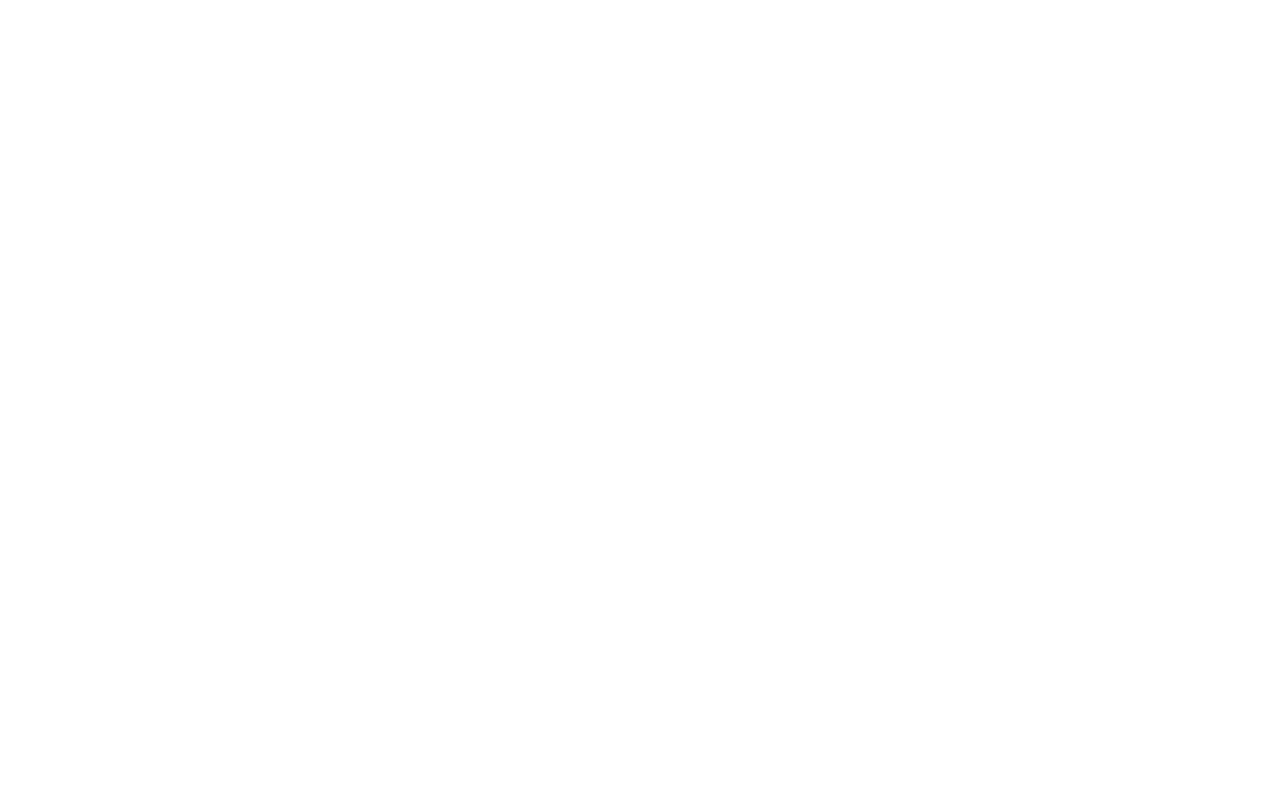
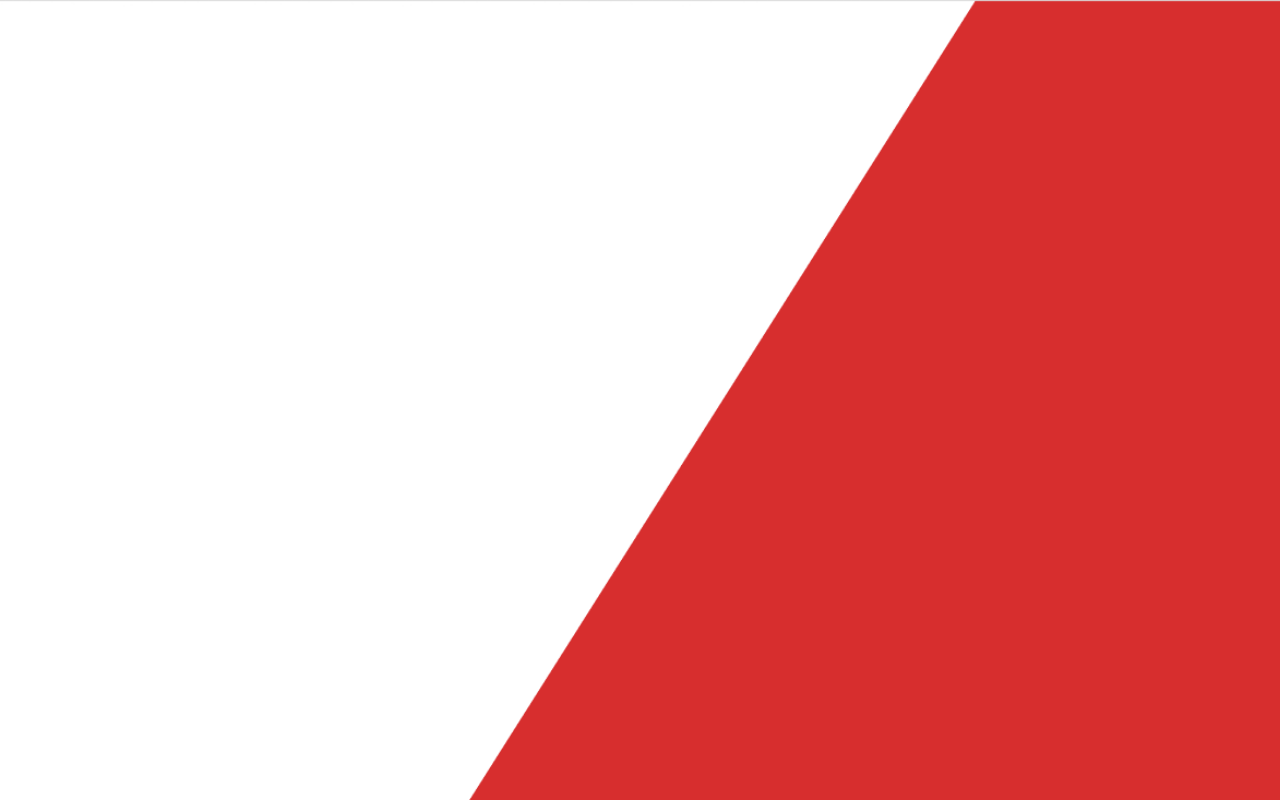
Before and after one commit to osagieomigie/elsabor, a React (Create React App) app in the folder frontend/: page /background in a window 1280 px wide. Built offline with nearby package versions, Linux system fonts and the light colour scheme.

Commit message:
Added background component

```diff
--- a/frontend/src/App.css
+++ b/frontend/src/App.css
@@ -1,10 +1,34 @@
 .App {
   text-align: center;
+  height: 100vh;
+  background-size: cover;
+  background-repeat: no-repeat;
+  background-position: top center;
 }
 
 .App-logo {
   height: 40vmin;
   pointer-events: none;
+}
+
+.App-content {
+  height: 100%;
+  display: flex;
+  flex-direction: column;
+  justify-content: flex-start;
+  align-items: center;
+  padding: 40px;
+}
+
+@media (min-width: 650px ) {
+  .App {
+      background-position: center center;
+  }
+
+  .App-content {
+      align-items: flex-end;
+      justify-content: center;
+  }
 }
 
 @media (prefers-reduced-motion: no-preference) {
--- a/frontend/src/App.js
+++ b/frontend/src/App.js
@@ -3,13 +3,15 @@
 import LoginForm from "./components/loginForm.js";
 import RegistrationForm from "./components/registrationForm.js";
 import DealTile from "./components/dealTile.js";
+import Background from "./components/background-red-slash.js";
 import { BrowserRouter as Router, Route } from "react-router-dom";
 
 function App() {
   return (
     <Router>
       <div className="App">
-        <Route path="/" exact component={LoginForm} />
+        <Route path="/" exact component= {LoginForm} />
+        <Route path="/background" component={Background} />
         <Route path="/register" component={RegistrationForm} />
         <Route path="/deal" component={DealTile} />
       </div>
--- /dev/null
+++ b/frontend/src/components/background-red-slash.js
@@ -0,0 +1,32 @@
+// Code gotten from https://itnext.io/responsive-background-images-using-react-hooks-941af365ea1f
+
+import React, { useState, useEffect } from 'react';
+import '../App.css';
+import desktopImage from './Assets/background.png';
+import mobileImage from './Assets/background-mobile.png';
+
+const Background = () => {
+    const imageUrl = useWindowWidth() >= 650 ? desktopImage : mobileImage;
+
+    return (
+        <div className="App" style={{backgroundImage: `url(${imageUrl})` }}>
+        </div>
+    );
+};
+
+const useWindowWidth = () => {
+    const [windowWidth, setWindowWidth ] = useState(window.innerWidth);
+
+    const handleWindowResize = () => {
+        setWindowWidth(window.innerWidth);
+    };
+
+    useEffect(() => {
+        window.addEventListener('resize', handleWindowResize);
+        return () => window.removeEventListener('resize', handleWindowResize);
+    },[]);
+
+    return windowWidth;
+};
+
+export default Background;
```
Also changed, not shown: frontend/src/components/Assets/background-mobile.png (added), frontend/src/components/Assets/background.png (added).
